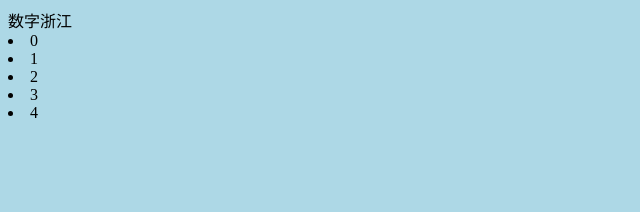
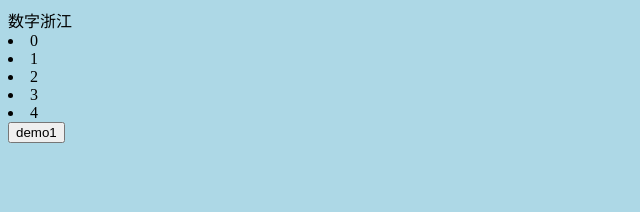
Before and after one commit to coderzmy01/complete_react_guide, a React app: page / in a window 1280 px wide. Shown: the top 212 px of the page, without its empty margins (0-640 px from the left). Built offline with nearby package versions, Linux system fonts and the light colour scheme.

Commit message:
函数组件的基本使用

```diff
--- a/src/index.jsx
+++ b/src/index.jsx
@@ -1,6 +1,7 @@
 import React from 'react';
 import ReactDOM from 'react-dom/client';
 import '@/index.less';
+import { DemoOne } from './views/DemoOne';
 const root = ReactDOM.createRoot(document.getElementById('root'));
 
 root.render(
@@ -9,6 +10,7 @@ root.render(
     {new Array(5).fill(null).map((_, index) => {
       return <li>{index}</li>;
     })}
+    <DemoOne />
   </React.StrictMode>
 );
 
--- /dev/null
+++ b/src/views/DemoOne.jsx
@@ -0,0 +1,3 @@
+export function DemoOne(props) {
+  return <button>demo1</button>;
+}
```
